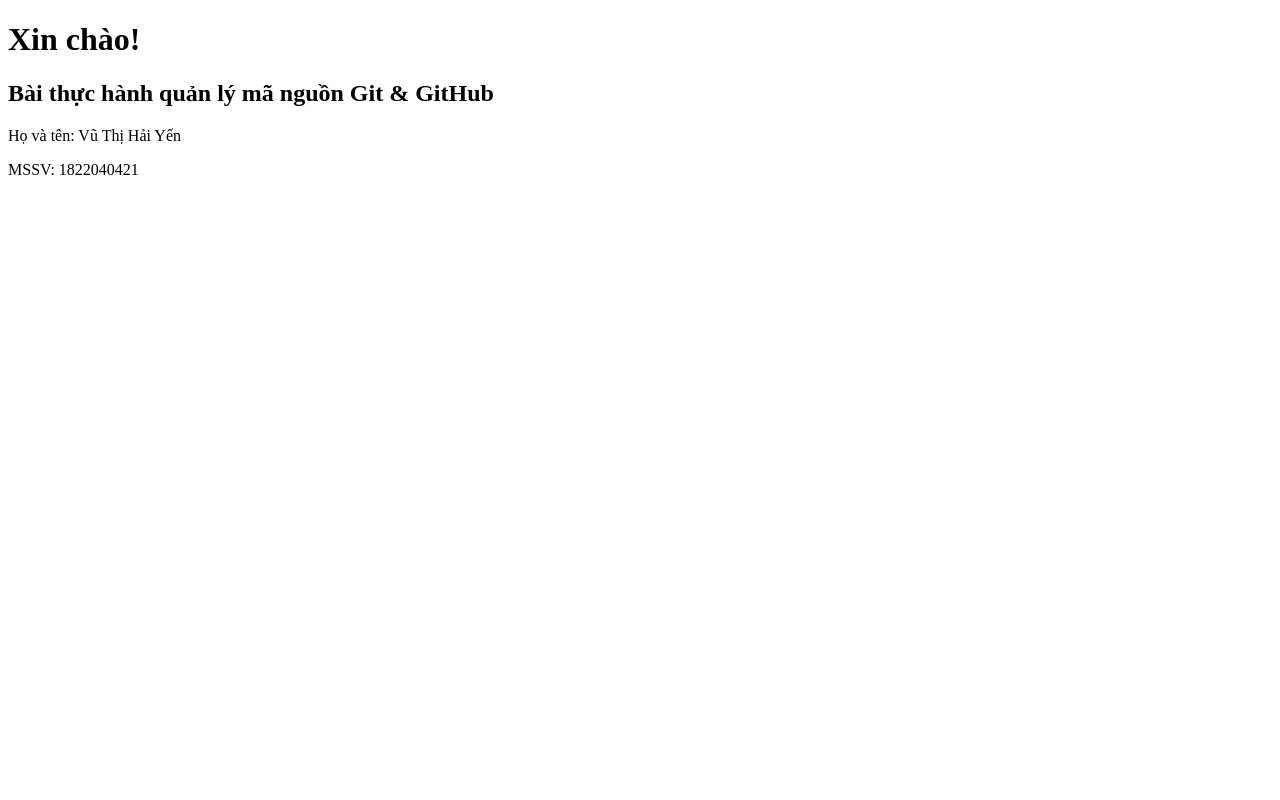
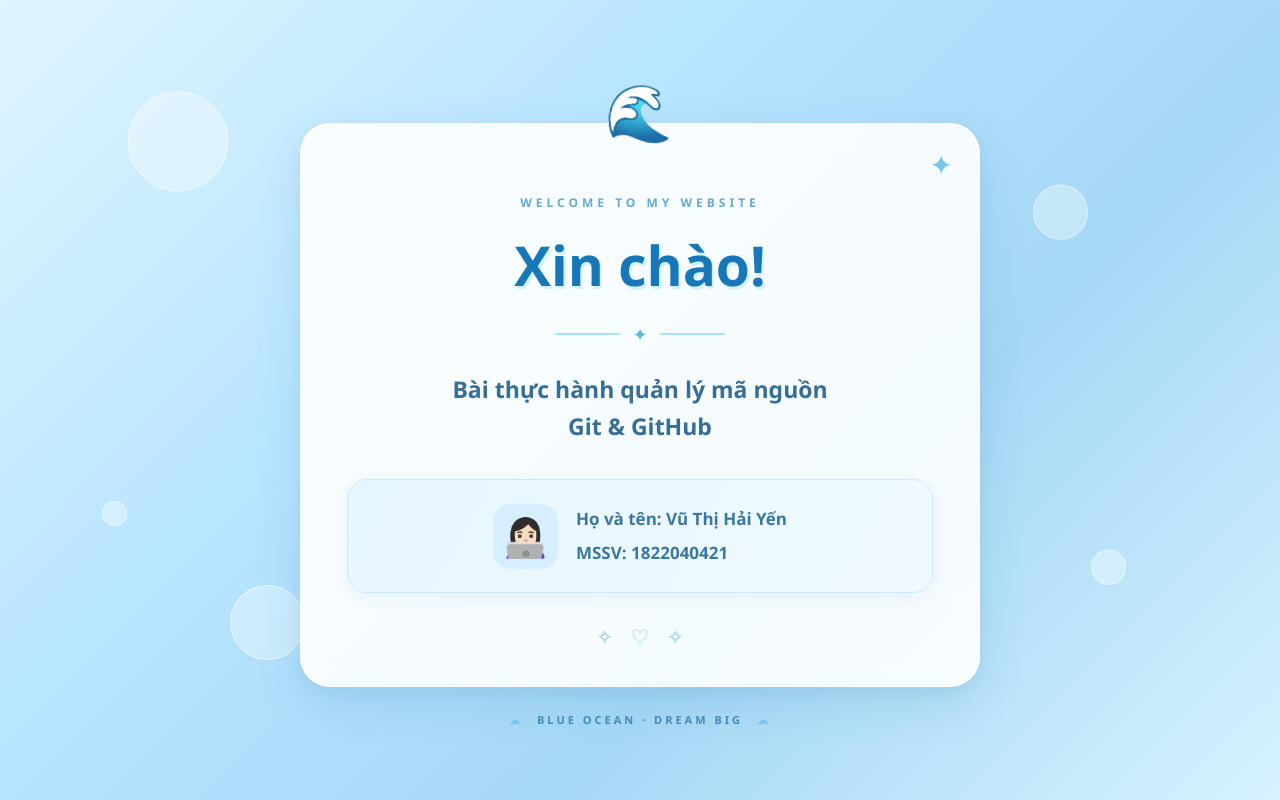
Before and after one commit to VuYen04/ThucHanhGit_1822040421, a plain HTML site: page index.html in a window 1280 px wide. Drawn offline with Linux system fonts and the light colour scheme.

Commit message:
Add basic website interface with CSS

```diff
--- a/index.html
+++ b/index.html
@@ -1,18 +1,63 @@
+
 <!DOCTYPE html>
 <html lang="vi">
 <head>
     <meta charset="UTF-8">
     <meta name="viewport" content="width=device-width, initial-scale=1.0">
     <title>Bài thực hành Git</title>
+    <link rel="stylesheet" href="style.css">
 </head>
 <body>
 
-    <h1>Xin chào!</h1>
+    <div class="ocean-background">
+        <div class="bubble bubble-1"></div>
+        <div class="bubble bubble-2"></div>
+        <div class="bubble bubble-3"></div>
+        <div class="bubble bubble-4"></div>
+        <div class="bubble bubble-5"></div>
 
-    <h2>Bài thực hành quản lý mã nguồn Git & GitHub</h2>
+        <main class="container">
+            <div class="wave-icon">🌊</div>
 
-    <p>Họ và tên: Vũ Thị Hải Yến</p>
-    <p>MSSV: 1822040421</p>
+            <div class="welcome-card">
+                <div class="decoration">✦</div>
+
+                <span class="small-title">WELCOME TO MY WEBSITE</span>
+
+                <h1>Xin chào!</h1>
+
+                <div class="title-decoration">
+                    <span></span>
+                    <span class="star">✦</span>
+                    <span></span>
+                </div>
+
+                <h2>
+                    Bài thực hành quản lý mã nguồn
+                    <br>
+                    Git & GitHub
+                </h2>
+
+                <div class="info-card">
+                    <div class="info-icon">👩🏻‍💻</div>
+                    <div class="info-content">
+                        <p>Họ và tên: Vũ Thị Hải Yến</p>
+                        <p>MSSV: 1822040421</p>
+                    </div>
+                </div>
+
+                <div class="bottom-decoration">
+                    <span>✧</span>
+                    <span>♡</span>
+                    <span>✧</span>
+                </div>
+            </div>
+
+            <div class="footer-text">
+                <span>☁</span> BLUE OCEAN · DREAM BIG <span>☁</span>
+            </div>
+        </main>
+    </div>
 
 </body>
 </html>
--- /dev/null
+++ b/style.css
@@ -0,0 +1,334 @@
+
+/* ==============================
+   OCEAN BLUE - PASTEL DESIGN
+================================ */
+
+/* Cài đặt chung */
+* {
+    margin: 0;
+    padding: 0;
+    box-sizing: border-box;
+}
+
+body {
+    font-family: 'Segoe UI', Arial, sans-serif;
+    min-height: 100vh;
+    overflow-x: hidden;
+}
+
+/* Nền đại dương */
+.ocean-background {
+    min-height: 100vh;
+    display: flex;
+    justify-content: center;
+    align-items: center;
+    padding: 40px 20px;
+    position: relative;
+    overflow: hidden;
+
+    background: linear-gradient(
+        135deg,
+        #dff5ff 0%,
+        #b8e5ff 35%,
+        #a5d8f5 65%,
+        #d7f2ff 100%
+    );
+}
+
+/* Những quả bong bóng */
+.bubble {
+    position: absolute;
+    border-radius: 50%;
+    background: rgba(255, 255, 255, 0.35);
+    border: 1px solid rgba(255, 255, 255, 0.5);
+    animation: float 6s ease-in-out infinite;
+}
+
+.bubble-1 {
+    width: 100px;
+    height: 100px;
+    top: 12%;
+    left: 10%;
+}
+
+.bubble-2 {
+    width: 55px;
+    height: 55px;
+    top: 25%;
+    right: 15%;
+    animation-delay: 1s;
+}
+
+.bubble-3 {
+    width: 75px;
+    height: 75px;
+    bottom: 15%;
+    left: 18%;
+    animation-delay: 2s;
+}
+
+.bubble-4 {
+    width: 35px;
+    height: 35px;
+    bottom: 25%;
+    right: 12%;
+    animation-delay: 3s;
+}
+
+.bubble-5 {
+    width: 25px;
+    height: 25px;
+    top: 65%;
+    left: 8%;
+    animation-delay: 1.5s;
+}
+
+/* Nội dung chính */
+.container {
+    width: 100%;
+    max-width: 680px;
+    position: relative;
+    z-index: 2;
+    text-align: center;
+}
+
+/* Biểu tượng đại dương */
+.wave-icon {
+    font-size: 55px;
+    margin-bottom: -25px;
+    position: relative;
+    z-index: 3;
+    animation: wave 3s ease-in-out infinite;
+}
+
+/* Khung chào mừng */
+.welcome-card {
+    background: rgba(255, 255, 255, 0.88);
+    backdrop-filter: blur(12px);
+    padding: 65px 45px 35px;
+    border-radius: 30px;
+    border: 2px solid rgba(255, 255, 255, 0.9);
+
+    box-shadow:
+        0 15px 45px rgba(46, 125, 180, 0.15),
+        0 5px 15px rgba(46, 125, 180, 0.08);
+
+    position: relative;
+    overflow: hidden;
+
+    animation: appear 1s ease;
+}
+
+/* Trang trí góc */
+.decoration {
+    position: absolute;
+    top: 20px;
+    right: 25px;
+    font-size: 28px;
+    color: #76c7ee;
+}
+
+/* Dòng chữ nhỏ */
+.small-title {
+    color: #65aacf;
+    font-size: 12px;
+    font-weight: 700;
+    letter-spacing: 4px;
+}
+
+/* Tiêu đề chính */
+h1 {
+    color: #1877b9;
+    font-size: 55px;
+    font-weight: 800;
+    margin-top: 15px;
+    margin-bottom: 15px;
+
+    text-shadow: 2px 3px 0px #d4efff;
+}
+
+/* Đường trang trí */
+.title-decoration {
+    display: flex;
+    justify-content: center;
+    align-items: center;
+    gap: 12px;
+    margin: 20px 0 25px;
+}
+
+.title-decoration span:not(.star) {
+    width: 65px;
+    height: 2px;
+    background: #a8dff7;
+    border-radius: 10px;
+}
+
+.star {
+    color: #5db6e5;
+    font-size: 18px;
+}
+
+/* Tiêu đề phụ */
+h2 {
+    color: #376e96;
+    font-size: 23px;
+    line-height: 1.6;
+    font-weight: 650;
+    margin-bottom: 35px;
+}
+
+/* Khung thông tin sinh viên */
+.info-card {
+    display: flex;
+    align-items: center;
+    justify-content: center;
+    gap: 18px;
+
+    background: linear-gradient(
+        120deg,
+        #e6f6ff,
+        #f1faff
+    );
+
+    border: 1px solid #c8eaff;
+    border-radius: 20px;
+    padding: 22px 25px;
+    text-align: left;
+
+    box-shadow: 0 5px 15px rgba(67, 153, 204, 0.08);
+}
+
+/* Biểu tượng sinh viên */
+.info-icon {
+    font-size: 38px;
+    background: #d5efff;
+    width: 65px;
+    height: 65px;
+    min-width: 65px;
+    border-radius: 18px;
+
+    display: flex;
+    align-items: center;
+    justify-content: center;
+}
+
+/* Thông tin */
+.info-content p {
+    color: #39799f;
+    font-size: 17px;
+    font-weight: 600;
+    line-height: 2;
+}
+
+/* Trang trí phía dưới */
+.bottom-decoration {
+    display: flex;
+    justify-content: center;
+    gap: 18px;
+    margin-top: 30px;
+    color: #83c9eb;
+    font-size: 20px;
+}
+
+/* Footer */
+.footer-text {
+    margin-top: 25px;
+    color: #478bb5;
+    font-size: 11px;
+    font-weight: 700;
+    letter-spacing: 3px;
+}
+
+.footer-text span {
+    margin: 0 8px;
+    color: #7bc9ed;
+}
+
+/* Hiệu ứng chuyển động */
+@keyframes float {
+    0%, 100% {
+        transform: translateY(0);
+    }
+
+    50% {
+        transform: translateY(-20px);
+    }
+}
+
+@keyframes wave {
+    0%, 100% {
+        transform: rotate(-8deg);
+    }
+
+    50% {
+        transform: rotate(8deg);
+    }
+}
+
+@keyframes appear {
+    from {
+        opacity: 0;
+        transform: translateY(25px);
+    }
+
+    to {
+        opacity: 1;
+        transform: translateY(0);
+    }
+}
+
+/* Responsive - Điện thoại */
+@media (max-width: 600px) {
+    .ocean-background {
+        padding: 30px 15px;
+    }
+
+    .welcome-card {
+        padding: 55px 20px 30px;
+        border-radius: 24px;
+    }
+
+    h1 {
+        font-size: 43px;
+    }
+
+    h2 {
+        font-size: 18px;
+    }
+
+    .info-card {
+        padding: 18px 12px;
+        gap: 12px;
+    }
+
+    .info-icon {
+        width: 50px;
+        height: 50px;
+        min-width: 50px;
+        font-size: 28px;
+    }
+
+    .info-content p {
+        font-size: 14px;
+    }
+
+    .small-title {
+        font-size: 10px;
+        letter-spacing: 2px;
+    }
+
+    .footer-text {
+        font-size: 9px;
+        letter-spacing: 2px;
+    }
+
+    .bubble-1 {
+        width: 60px;
+        height: 60px;
+    }
+
+    .bubble-3 {
+        width: 45px;
+        height: 45px;
+    }
+}
```
